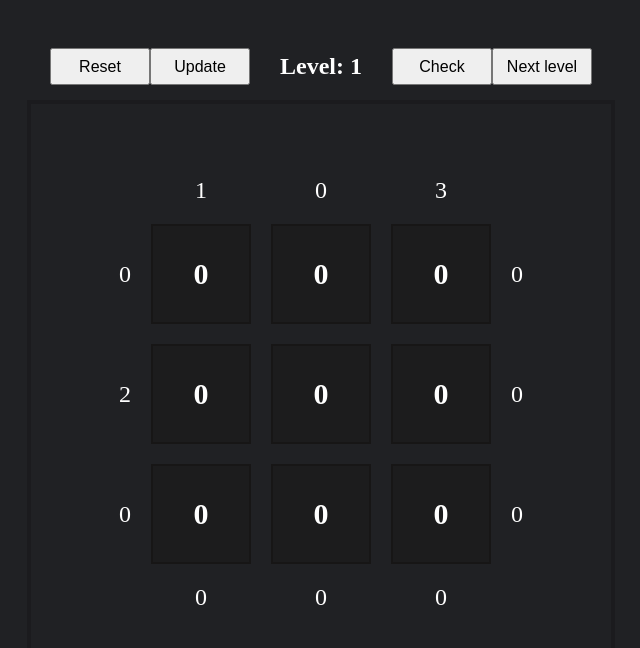
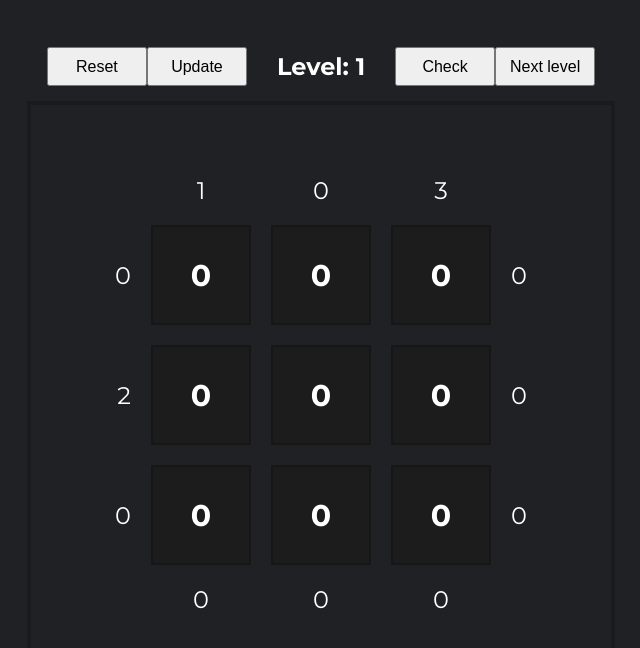
Before and after one commit to chikibambony137/game-skylines, a Vue app: page / in a window 1280 px wide. Shown: the top 648 px of the page, without its empty margins (319-959 px from the left). Built offline with nearby package versions, Linux system fonts and the light colour scheme.

Commit message:
change font-family to Montserrat

```diff
--- a/src/style.css
+++ b/src/style.css
@@ -1,3 +1,5 @@
+@import url(https://fonts.googleapis.com/css?family=Montserrat:100,200,300,regular,500,600,700,800,900,100italic,200italic,300italic,italic,500italic,600italic,700italic,800italic,900italic);
+
 :root {
   --gridSize: 0;
 
@@ -6,6 +8,7 @@
 
   background-color: #202124;
   color: white;
+  font-family: 'Montserrat';
 }
 
 input {
```
